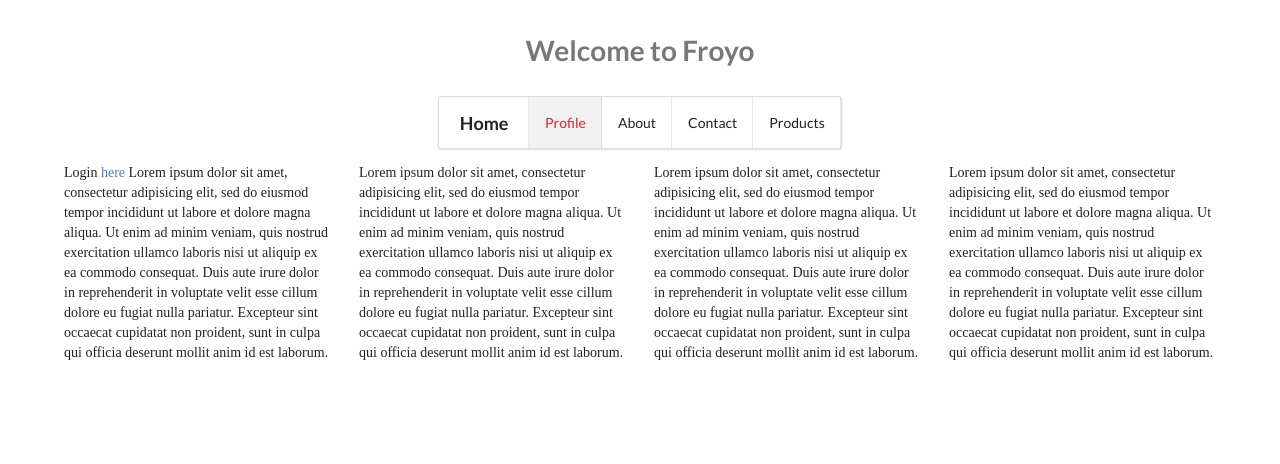
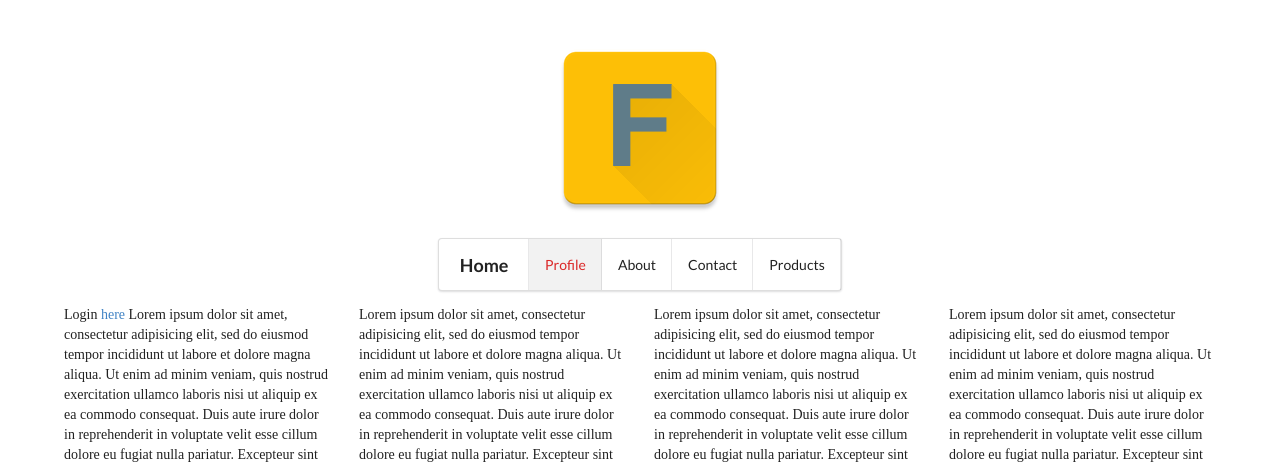
Before and after one commit to arunabhdas/froyo, a PHP site: page /app.php in a window 1280 px wide. Shown: the top 464 px of the page. Run offline with PHP 8.4, Linux system fonts and the light colour scheme; some libraries are stand-ins or nearby versions.

Commit message:
Added logo on top center

```diff
--- a/header.php
+++ b/header.php
@@ -12,7 +12,7 @@
 
 </head>
 <body>
-  <h1> Welcome to Froyo</h1>
+  <img src="images/logo.png" class="image">
   <div class="ui red menu">
     <h3 class="header item">Home</h3>
     <a class="active item">Profile</a>
```
